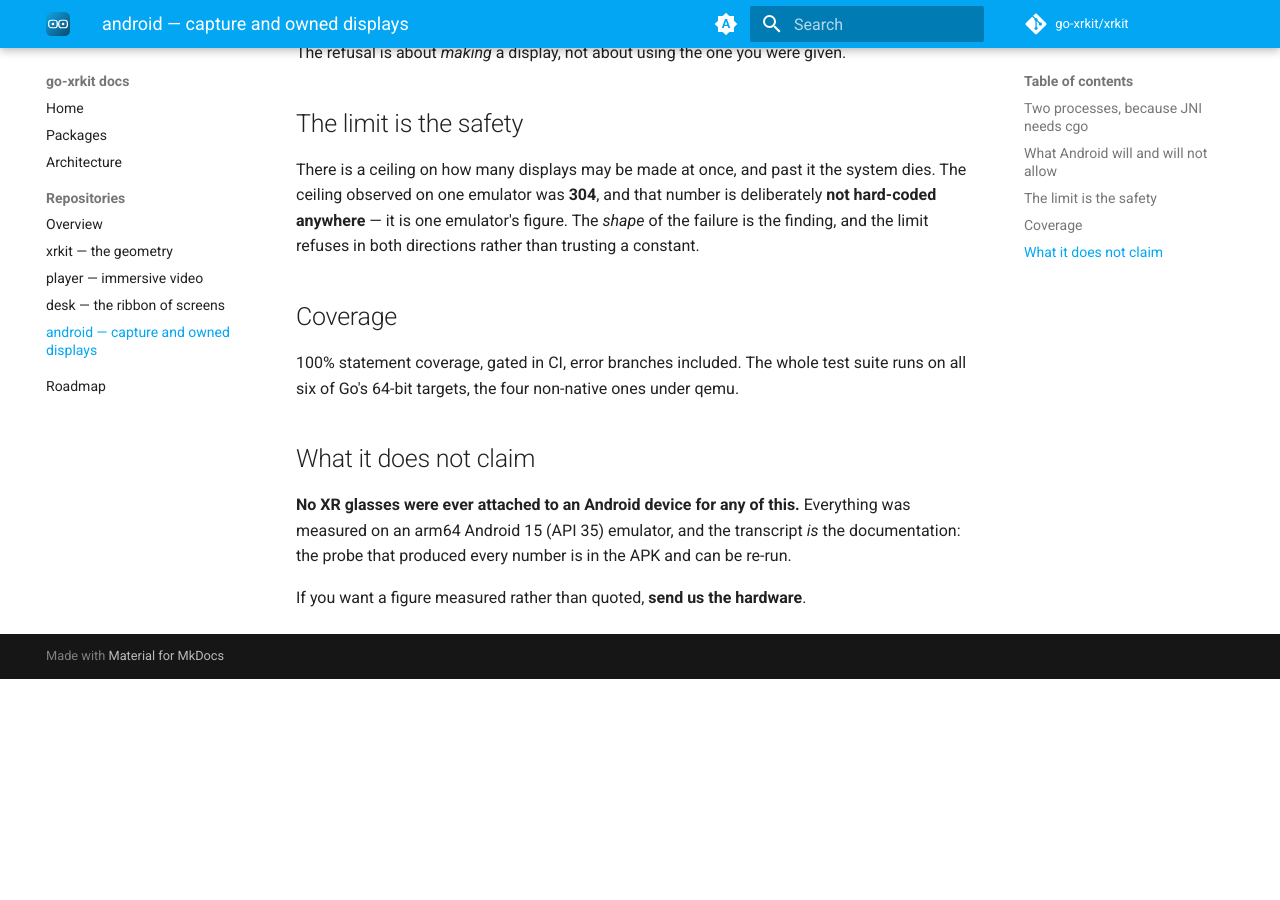
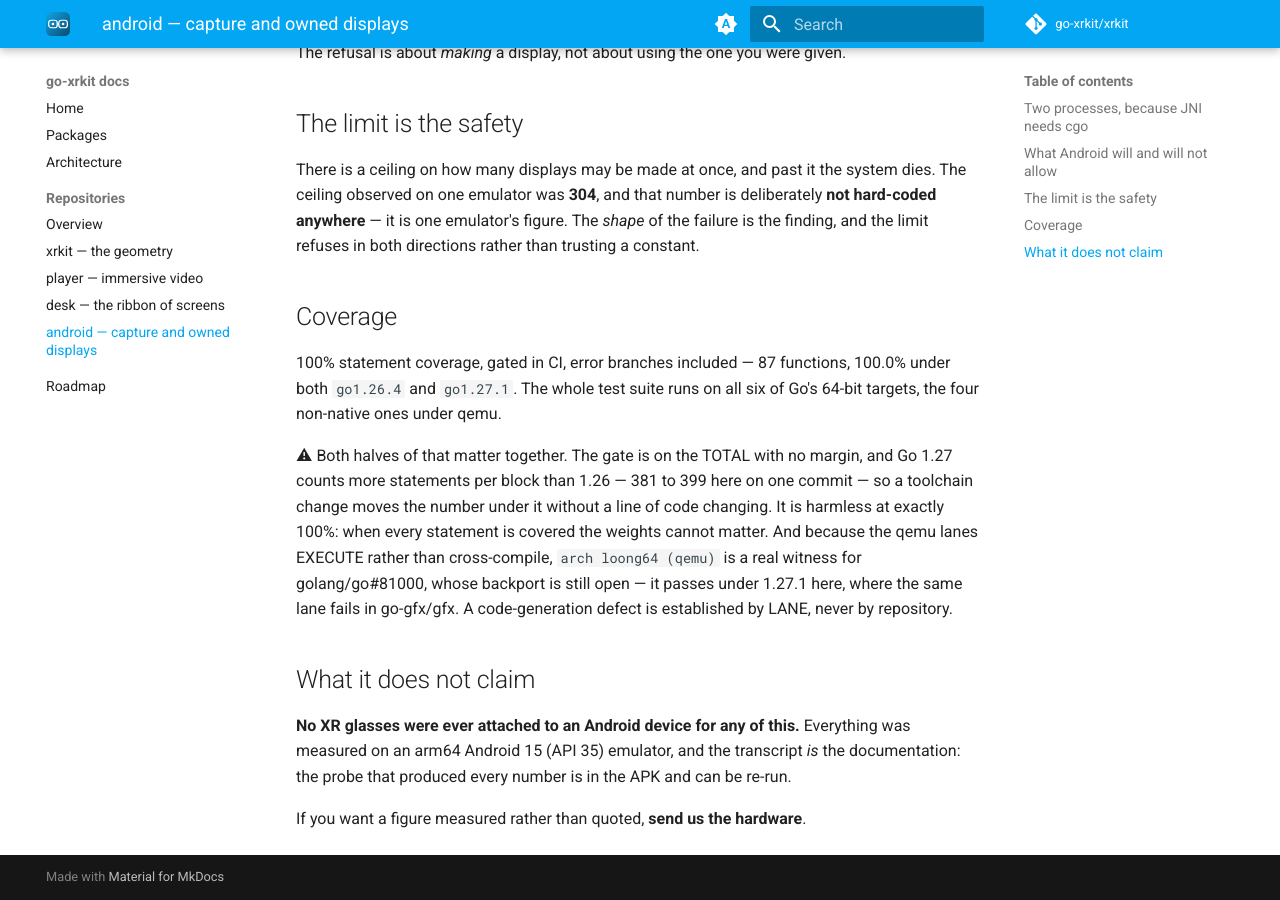
Before and after one commit to go-xrkit/docs, an MkDocs documentation site: the page built from docs/repos/android.md, in a window 1280 px wide and 900 px high, scrolled down 1421 px. Built offline with MkDocs 1.6.1 and Material for MkDocs 9.7.7, drawn with Linux system fonts in a browser that asks for light colours; comment, search, counter and statistics services are not loaded; the version menu is left out; before the commit the page ends 2100 px from its top, so only the background shows below that.

Commit message:
Every coverage figure names the toolchain that counted it (#10)
Go 1.27 counts more statements per block than 1.26, so the same code reads
differently under the two compilers -- and not always lower. Measured across
this organisation on one commit each:

	            blocks           statements         total
	desk        2902 -> 3038     4308 -> 4995       82.0% -> 82.3%
	player       678 ->  713     1026 -> 1168       40.2% -> 39.6%
	depth3d      100 ->  108      181 ->  303       29.3% -> 19.1%
	xrkit                                          100.0% -> 100.0%
	android                       381 ->  399      100.0% -> 100.0%

The BLOCK count moves 5 to 8%, the STATEMENT count 14 to 67%, and the ratio goes
whichever way the new statements land: into covered code for desk, into the big
uncovered GPU and CoreML functions for depth3d, which is the ten-point drop.

So a figure with no toolchain beside it is how a page goes quietly out of date --
and a repository asking for `stable` moves to a new minor Go without a commit,
which is exactly what had happened to all five of these.

xrkit and android both gate the TOTAL, which is the exposed shape; both survive
because everything is covered, and when every statement is covered the weights
cannot matter.

AND THE ANDROID PAGE NOW SAYS WHAT ITS QEMU LANES ARE FOR. They EXECUTE rather
than cross-compile, so "arch loong64 (qemu)" is a real witness for
golang/go#81000, whose backport is still open and absent from go1.27.1 -- read in
the shipped compiler. It passes under 1.27.1 here and in xrkit, where the same
lane fails in go-gfx/gfx. A code-generation defect is established by LANE, never
by repository.

Co-authored-by: Claude Opus 5 <noreply@anthropic.com>

```diff
--- a/docs/repos/android.md
+++ b/docs/repos/android.md
@@ -72,9 +72,19 @@ rather than trusting a constant.
 
 ## Coverage
 
-100% statement coverage, gated in CI, error branches included. The whole test
-suite runs on all six of Go's 64-bit targets, the four non-native ones under
-qemu.
+100% statement coverage, gated in CI, error branches included — 87 functions,
+100.0% under both `go1.26.4` and `go1.27.1`. The whole test suite runs on all six
+of Go's 64-bit targets, the four non-native ones under qemu.
+
+⚠ Both halves of that matter together. The gate is on the TOTAL with no margin,
+and Go 1.27 counts more statements per block than 1.26 — 381 to 399 here on one
+commit — so a toolchain change moves the number under it without a line of code
+changing. It is harmless at exactly 100%: when every statement is covered the
+weights cannot matter. And because the qemu lanes EXECUTE rather than
+cross-compile, `arch loong64 (qemu)` is a real witness for golang/go#81000,
+whose backport is still open — it passes under 1.27.1 here, where the same lane
+fails in go-gfx/gfx. A code-generation defect is established by LANE, never by
+repository.
 
 ## What it does not claim
 
```
Also changed, not shown: docs/repos/xrkit.md (+6 -1 lines).
